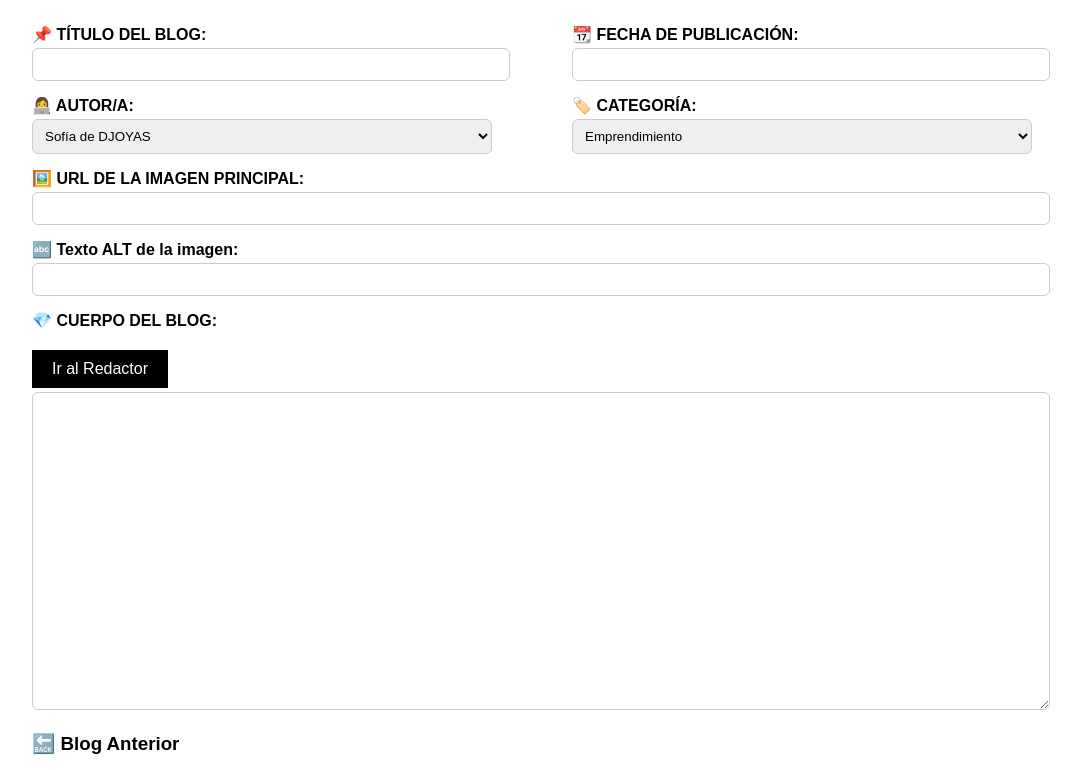
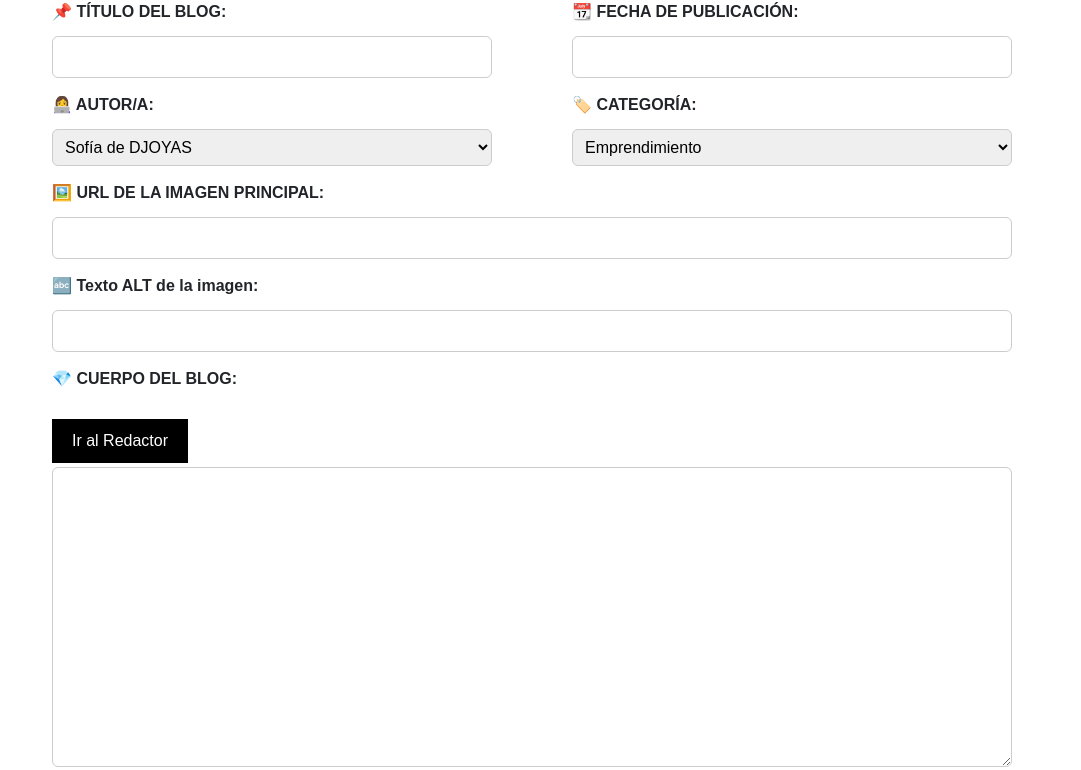
Before and after one commit to DJOYASWeb/generador-blog, a plain HTML site: page index.html in a window 1280 px wide. Shown: the part 131-901 px from the top of the page, without its empty margins (108-1189 px from the left). Drawn offline with nearby package versions, Linux system fonts and the light colour scheme.

Commit message:
Update index.html

```diff
--- a/index.html
+++ b/index.html
@@ -3,7 +3,11 @@
 <head>
   <meta charset="UTF-8">
   <title>Generador Blog DJOYAS</title>
-  <link rel="stylesheet" href="https://cdnjs.cloudflare.com/ajax/libs/font-awesome/4.7.0/css/font-awesome.css">
+<link rel="stylesheet" href="https://cdnjs.cloudflare.com/ajax/libs/font-awesome/4.7.0/css/font-awesome.css">
+<link rel="preconnect" href="https://fonts.gstatic.com" crossorigin>
+<link href="https://fonts.googleapis.com/css2?family=Plus+Jakarta+Sans:ital,wght@0,200..800;1,200..800&family=Poppins:ital,wght@0,100;0,200;0,300;0,400;0,500;0,600;0,700;0,800;0,900;1,100;1,200;1,300;1,400;1,500;1,600;1,700;1,800;1,900&display=swap" rel="stylesheet">
+<link rel="stylesheet" href="https://cdnjs.cloudflare.com/ajax/libs/font-awesome/4.7.0/css/font-awesome.min.css">
+<link rel="stylesheet" href="https://cdn.jsdelivr.net/npm/bootstrap@4.4.1/dist/css/bootstrap.min.css" integrity="sha384-Vkoo8x4CGsO3+Hhxv8T/Q5PaXtkKtu6ug5TOeNV6gBiFeWPGFN9MuhOf23Q9Ifjh" crossorigin="anonymous">
   <style>
     body { font-family: Arial, sans-serif; max-width: 1000px; margin: 40px auto; padding: 20px; }
     label { font-weight: bold; display: block; margin-top: 15px; }
```
